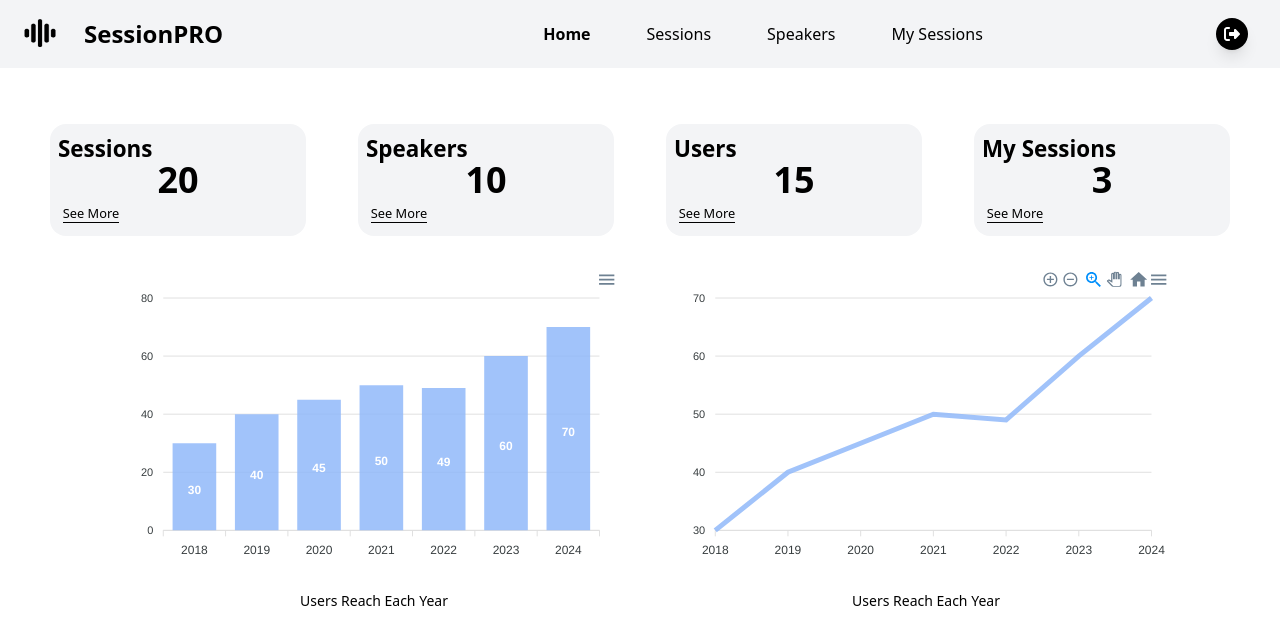
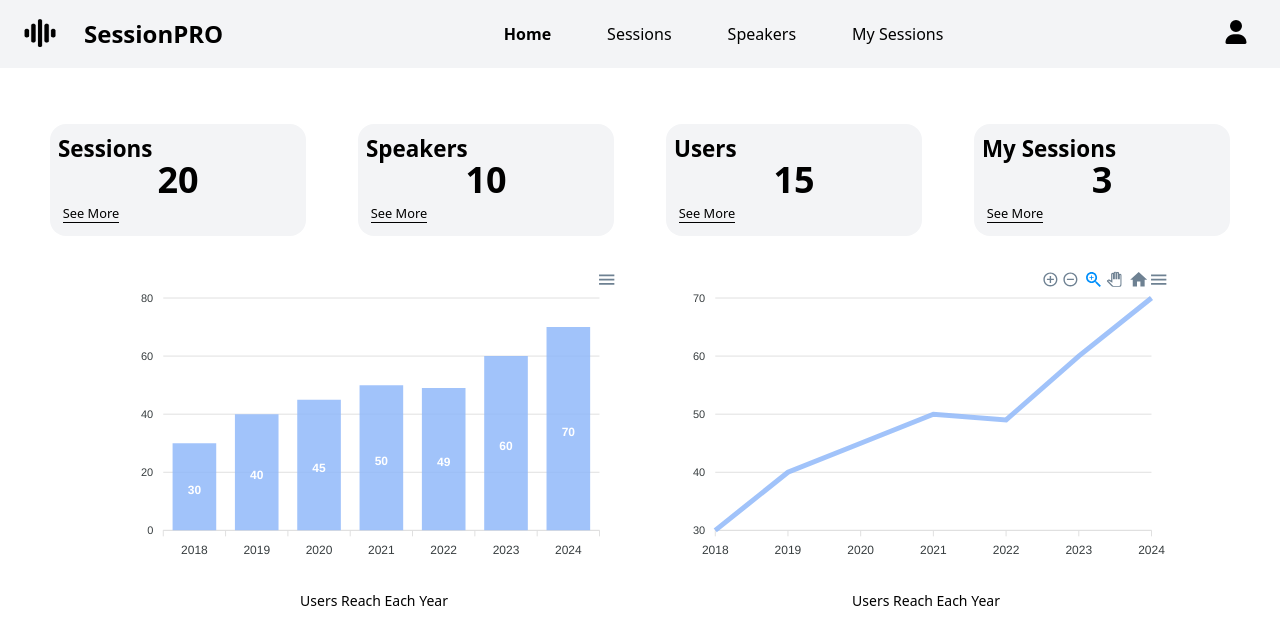
Before and after one commit to chamithKavinda/SessionPRO-Frontend, a React (Vite) app: page /userdashboard in a window 1280 px wide. Shown: the top 644 px of the page. Built offline with nearby package versions, Linux system fonts and the light colour scheme; sample sign-in values are in the browser's storage.

Commit message:
fix: user , admin navbar logout option implemented

```diff
--- a/package.json
+++ b/package.json
@@ -17,7 +17,7 @@
     "@reduxjs/toolkit": "^2.5.1",
     "apexcharts": "^4.3.0",
     "axios": "^1.7.9",
-    "framer-motion": "^11.18.1",
+    "framer-motion": "^11.18.2",
     "jwt-decode": "^4.0.0",
     "react": "^18.3.1",
     "react-apexcharts": "^1.7.0",
--- a/src/components/admin/AdminNavBar.tsx
+++ b/src/components/admin/AdminNavBar.tsx
@@ -1,15 +1,23 @@
 import { NavLink, useNavigate } from 'react-router-dom';
 import { useSelector } from 'react-redux';
 import { RootState } from '../../store/store';
+import { useState } from 'react';
+import { FontAwesomeIcon } from '@fortawesome/react-fontawesome';
+import { faUser } from '@fortawesome/free-solid-svg-icons';
 
 export default function NavBar() {
   const navigate = useNavigate();
   const registeredSessions = useSelector((state: RootState) => state.mySession.registeredSessions);
   const sessionCount = registeredSessions.length;
+  const [showMenu, setShowMenu] = useState(false);
 
   const handleLogout = () => {
     localStorage.removeItem("authToken");
     navigate("/");
+  };
+
+  const toggleMenu = () => {
+    setShowMenu(!showMenu);
   };
 
   return (
@@ -44,26 +52,34 @@ export default function NavBar() {
             </li>
             <li>
               <NavLink to="/adminmy-sessions" className={({ isActive }) => isActive ? "text-black font-bold" : "hover:text-black"}>
-                My Sessions {sessionCount > 0 && `(${sessionCount})`} {/* Conditionally display session count */}
+                My Sessions {sessionCount > 0 && `(${sessionCount})`}
               </NavLink>
             </li>
           </ul>
-          <button
-            onClick={handleLogout}
-            className="group flex items-center justify-start w-8 h-8 mr-8 bg-black rounded-full cursor-pointer relative overflow-hidden transition-all duration-700 shadow-lg hover:bg-gradient-to-r hover:from-teal-400 hover:via-blue-500 hover:to-purple-500 hover:w-32 active:translate-x-1 active:translate-y-1"
-            style={{ marginLeft: 'auto' }}
-          >
-            <div className="flex items-center justify-center w-full transition-all duration-300 group-hover:justify-start group-hover:px-3">
-              <svg className="w-4 h-4" viewBox="0 0 512 512" fill="white">
-                <path
-                  d="M377.9 105.9L500.7 228.7c7.2 7.2 11.3 17.1 11.3 27.3s-4.1 20.1-11.3 27.3L377.9 406.1c-6.4 6.4-15 9.9-24 9.9c-18.7 0-33.9-15.2-33.9-33.9l0-62.1-128 0c-17.7 0-32-14.3-32-32l0-64c0-17.7 14.3-32 32-32l128 0 0-62.1c0-18.7 15.2-33.9 33.9-33.9c9 0 17.6 3.6 24 9.9zM160 96L96 96c-17.7 0-32 14.3-32 32l0 256c0 17.7 14.3 32 32 32l64 0c17.7 0 32 14.3 32 32s-14.3 32-32 32l-64 0c-53 0-96-43-96-96L0 128C0 75 43 32 96 32l64 0c17.7 0 32 14.3 32 32s-14.3 32-32 32z"
-                ></path>
-              </svg>
-            </div>
-            <div className="absolute right-5 transform translate-x-full opacity-0 text-white text-lg font-semibold transition-all duration-1000 group-hover:translate-x-0 group-hover:opacity-100">
-              Logout
-            </div>
-          </button>
+          <div className="relative">
+            <FontAwesomeIcon
+              icon={faUser}
+              className="w-6 h-6 mr-20 text-black mr-8 cursor-pointer"
+              onClick={toggleMenu}
+              style={{ marginLeft: 'auto' }}
+            />
+            {showMenu && (
+              <div className="absolute right-0 w-48 mr-4 bg-white rounded-lg shadow-lg py-2 mt-1">
+                <button
+                  onClick={() => { navigate(""); setShowMenu(false); }}
+                  className="block w-full px-4 py-2 text-left text-black hover:bg-gray-200"
+                >
+                  Settings
+                </button>
+                <button
+                  onClick={handleLogout}
+                  className="block w-full px-4 py-2 text-left text-black hover:bg-red-300"
+                >
+                  Logout
+                </button>
+              </div>
+            )}
+          </div>
         </div>
       </nav>
       <div className="h-20"></div>
--- a/src/components/user/UserNavBar.tsx
+++ b/src/components/user/UserNavBar.tsx
@@ -1,11 +1,23 @@
 import { NavLink, useNavigate } from "react-router-dom";
+import { useSelector } from "react-redux";
+import { RootState } from "../../store/store";
+import { useState } from "react";
+import { FontAwesomeIcon } from "@fortawesome/react-fontawesome";
+import { faUser } from "@fortawesome/free-solid-svg-icons";
 
 export default function NavBar() {
   const navigate = useNavigate();
+  const registeredSessions = useSelector((state: RootState) => state.mySession.registeredSessions);
+  const sessionCount = registeredSessions.length;
+  const [showMenu, setShowMenu] = useState(false);
 
   const handleLogout = () => {
     localStorage.removeItem("authToken");
     navigate("/");
+  };
+
+  const toggleMenu = () => {
+    setShowMenu(!showMenu);
   };
 
   return (
@@ -17,7 +29,7 @@ export default function NavBar() {
             <img src="src/assets/SessionPro Icon.png" alt="Logo" className="h-16 w-20 mt-1" />
             <h1 className="text-2xl font-bold">SessionPRO</h1>
           </div>
-          <ul className="flex space-x-14 ml-80">
+          <ul className="flex space-x-14">
             <li>
               <NavLink to="/userdashboard" className={({ isActive }) => isActive ? "text-black font-bold" : "hover:text-black"}>
                 Home
@@ -35,26 +47,34 @@ export default function NavBar() {
             </li>
             <li>
               <NavLink to="/usermy-sessions" className={({ isActive }) => isActive ? "text-black font-bold" : "hover:text-black"}>
-                My Sessions
+                My Sessions {sessionCount > 0 && `(${sessionCount})`}
               </NavLink>
             </li>
           </ul>
-          <button
-            onClick={handleLogout}
-            className="group flex items-center justify-start w-8 h-8 mr-8 bg-black rounded-full cursor-pointer relative overflow-hidden transition-all duration-700 shadow-lg hover:bg-gradient-to-r hover:from-teal-400 hover:via-blue-500 hover:to-purple-500 hover:w-32 active:translate-x-1 active:translate-y-1"
-            style={{ marginLeft: 'auto' }}
-          >
-            <div className="flex items-center justify-center w-full transition-all duration-300 group-hover:justify-start group-hover:px-3">
-              <svg className="w-4 h-4" viewBox="0 0 512 512" fill="white">
-                <path
-                  d="M377.9 105.9L500.7 228.7c7.2 7.2 11.3 17.1 11.3 27.3s-4.1 20.1-11.3 27.3L377.9 406.1c-6.4 6.4-15 9.9-24 9.9c-18.7 0-33.9-15.2-33.9-33.9l0-62.1-128 0c-17.7 0-32-14.3-32-32l0-64c0-17.7 14.3-32 32-32l128 0 0-62.1c0-18.7 15.2-33.9 33.9-33.9c9 0 17.6 3.6 24 9.9zM160 96L96 96c-17.7 0-32 14.3-32 32l0 256c0 17.7 14.3 32 32 32l64 0c17.7 0 32 14.3 32 32s-14.3 32-32 32l-64 0c-53 0-96-43-96-96L0 128C0 75 43 32 96 32l64 0c17.7 0 32 14.3 32 32s-14.3 32-32 32z"
-                ></path>
-              </svg>
-            </div>
-            <div className="absolute right-5 transform translate-x-full opacity-0 text-white text-lg font-semibold transition-all duration-1000 group-hover:translate-x-0 group-hover:opacity-100">
-              Logout
-            </div>
-          </button>
+          <div className="relative">
+            <FontAwesomeIcon
+              icon={faUser}
+              className="w-6 h-6 mr-20 text-black mr-8 cursor-pointer"
+              onClick={toggleMenu}
+              style={{ marginLeft: 'auto' }}
+            />
+            {showMenu && (
+              <div className="absolute right-0 w-48 mr-4 bg-white rounded-lg shadow-lg py-2 mt-1">
+                <button
+                  onClick={() => { navigate(""); setShowMenu(false); }}
+                  className="block w-full px-4 py-2 text-left text-black hover:bg-gray-200"
+                >
+                  Settings
+                </button>
+                <button
+                  onClick={handleLogout}
+                  className="block w-full px-4 py-2 text-left text-black hover:bg-red-300"
+                >
+                  Logout
+                </button>
+              </div>
+            )}
+          </div>
         </div>
       </nav>
       <div className="h-20"></div>
```
Also changed, not shown: 1 other file (tests, documents, lock files or other folders).
